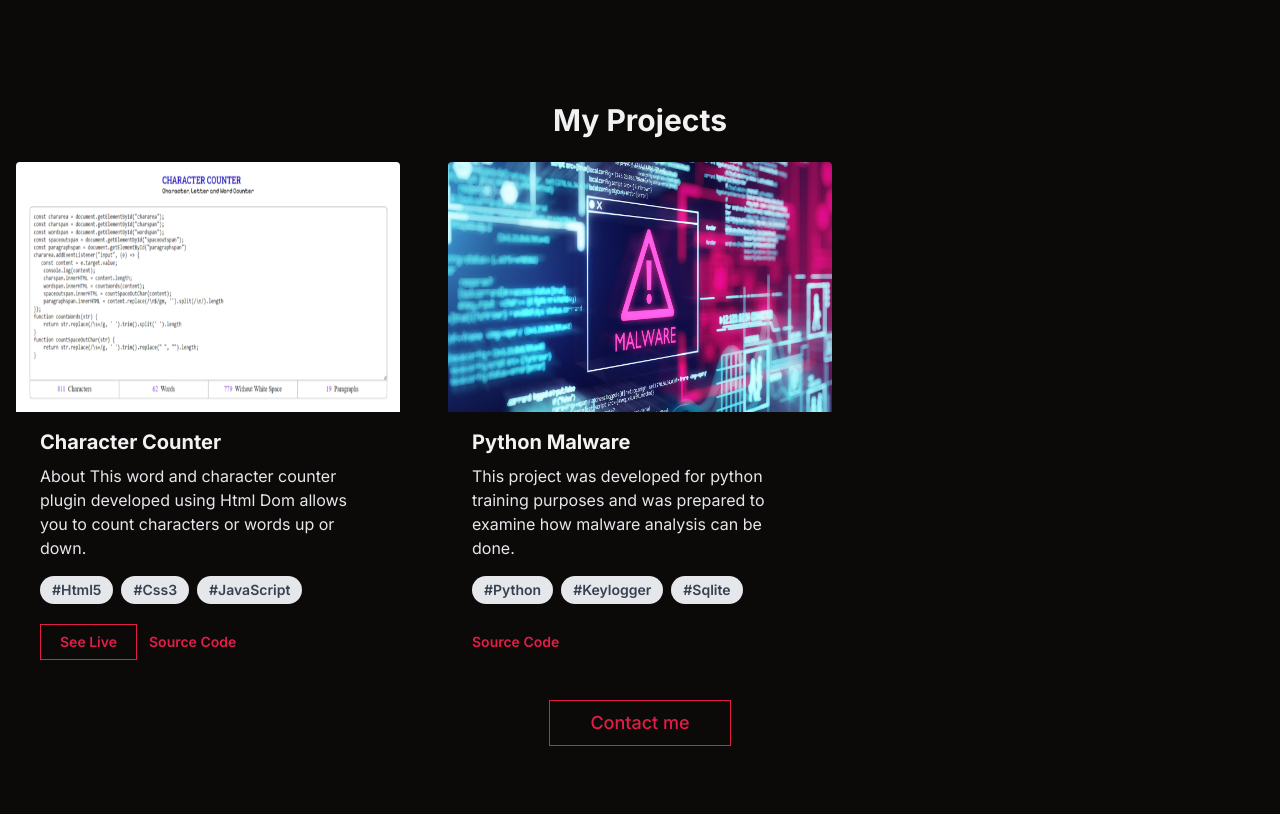
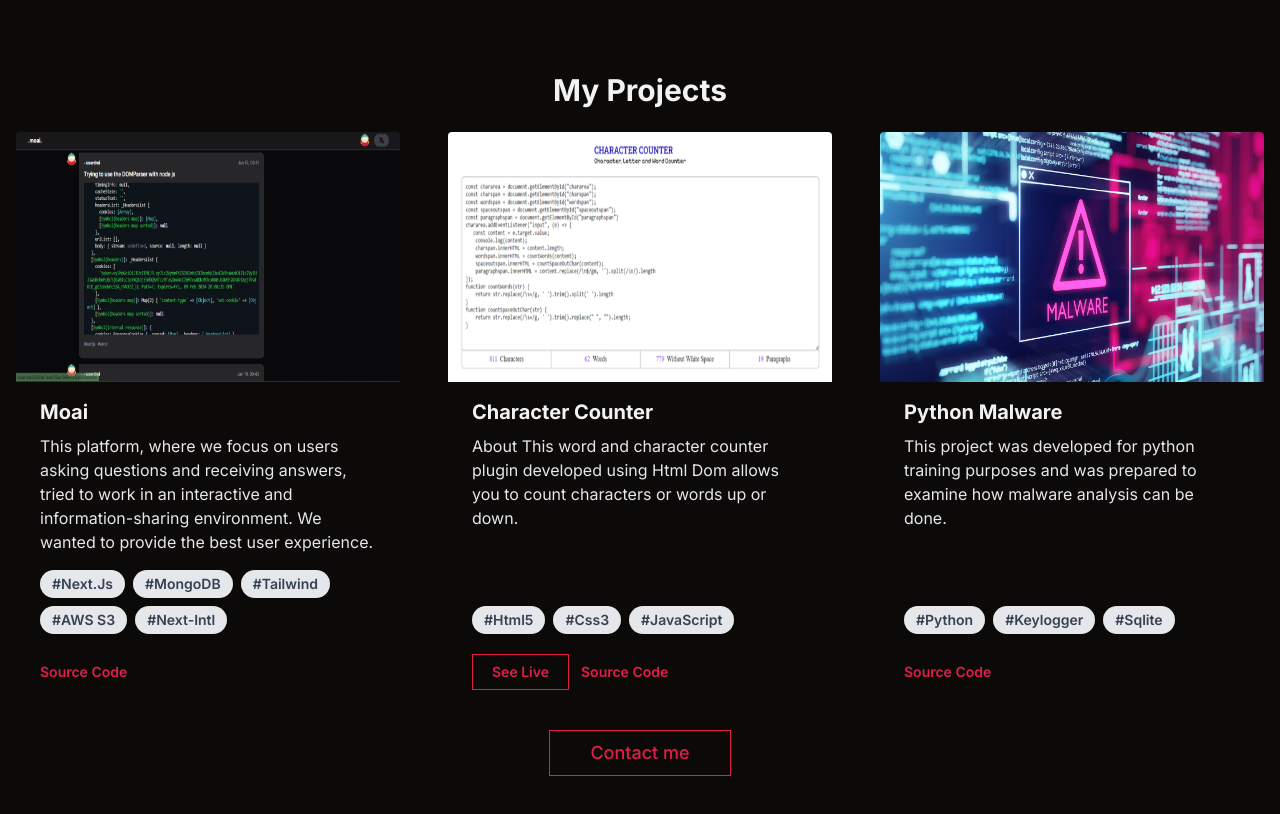
Before and after one commit to mustafakemalgordesli/mustafagordesli.com.tr, a Next.js app: page / in a window 1280 px wide. Shown: the part 2420-3234 px from the top of the page. Built offline with nearby package versions, Linux system fonts and the light colour scheme.

Commit message:
Update project card

```diff
--- a/components/project-list.jsx
+++ b/components/project-list.jsx
@@ -4,67 +4,7 @@ import Image from 'next/image';
 import { Skeleton } from '@/components/ui/skeleton';
 import { useState } from 'react';
 import Link from 'next/link';
-
-const staticProjects = [
-    {
-        id: 1,
-        imageUrl: '/char-counter.png',
-        sourceCode: 'https://github.com/mustafakemalgordesli/char-counter',
-        liveUrl: 'https://mustafakemalgordesli.github.io/char-counter/',
-        title: 'Character Counter',
-        content:
-            'About This word and character counter plugin developed using Html Dom allows you to count characters or words up or down.',
-        hastags: [
-            {
-                id: 4,
-                title: 'Html5',
-                published: true,
-                projectId: 1,
-            },
-            {
-                id: 5,
-                title: 'Css3',
-                published: true,
-                projectId: 1,
-            },
-            {
-                id: 6,
-                title: 'JavaScript',
-                published: true,
-                projectId: 1,
-            },
-        ],
-    },
-    {
-        id: 2,
-        imageUrl: '/malware-header.jpg',
-        title: 'Python Malware',
-        sourceCode: 'https://github.com/mustafakemalgordesli/python-malware',
-        liveUrl: '',
-        content:
-            'This project was developed for python training purposes and was prepared to examine how malware analysis can be done.',
-        hastags: [
-            {
-                id: 1,
-                title: 'Python',
-                published: true,
-                projectId: 2,
-            },
-            {
-                id: 2,
-                title: 'Keylogger',
-                published: true,
-                projectId: 2,
-            },
-            {
-                id: 3,
-                title: 'Sqlite',
-                published: true,
-                projectId: 2,
-            },
-        ],
-    },
-];
+import { projects } from '@/lib/data';
 
 export default function ProjectList() {
     const [isLoading, SetLoading] = useState(false);
@@ -79,7 +19,7 @@ export default function ProjectList() {
                 </>
             ) : (
                 <>
-                    {staticProjects.map((element) => (
+                    {projects.map((element) => (
                         <ProjectCard project={element} key={element.id} />
                     ))}
                 </>
@@ -109,7 +49,7 @@ const ProjectCardLoading = () => {
 
 const ProjectCard = ({ project }) => {
     return (
-        <div className="max-w-sm mx-auto rounded overflow-hidden shadow-lg dark:shadow-none">
+        <div className="flex flex-col max-w-sm mx-auto rounded overflow-hidden shadow-lg dark:shadow-none">
             <div className="h-[250px] w-full relative">
                 <Image
                     className="w-full"
@@ -124,7 +64,7 @@ const ProjectCard = ({ project }) => {
                     {project.content}
                 </p>
             </div>
-            <div className="px-6 pb-2">
+            <div className="px-6 pb-2 mt-auto">
                 {project.hastags.map((element) => (
                     <span
                         key={element.id}
--- /dev/null
+++ b/lib/data.js
@@ -0,0 +1,101 @@
+export const projects = [
+    {
+        id: 3,
+        imageUrl: '/moai.png',
+        title: 'Moai',
+        sourceCode: 'https://github.com/fvdime/moai',
+        liveUrl: '',
+        content:
+            'This platform, where we focus on users asking questions and receiving answers, tried to work in an interactive and information-sharing environment. We wanted to provide the best user experience.',
+        hastags: [
+            {
+                id: 1,
+                title: 'Next.Js',
+                published: true,
+                projectId: 3,
+            },
+            {
+                id: 2,
+                title: 'MongoDB',
+                published: true,
+                projectId: 3,
+            },
+            {
+                id: 3,
+                title: 'Tailwind',
+                published: true,
+                projectId: 3,
+            },
+            {
+                id: 4,
+                title: 'AWS S3',
+                published: true,
+                projectId: 3,
+            },
+            {
+                id: 5,
+                title: 'Next-Intl',
+                published: true,
+                projectId: 3,
+            },
+        ],
+    },
+    {
+        id: 1,
+        imageUrl: '/char-counter.png',
+        sourceCode: 'https://github.com/mustafakemalgordesli/char-counter',
+        liveUrl: 'https://mustafakemalgordesli.github.io/char-counter/',
+        title: 'Character Counter',
+        content:
+            'About This word and character counter plugin developed using Html Dom allows you to count characters or words up or down.',
+        hastags: [
+            {
+                id: 4,
+                title: 'Html5',
+                published: true,
+                projectId: 1,
+            },
+            {
+                id: 5,
+                title: 'Css3',
+                published: true,
+                projectId: 1,
+            },
+            {
+                id: 6,
+                title: 'JavaScript',
+                published: true,
+                projectId: 1,
+            },
+        ],
+    },
+    {
+        id: 2,
+        imageUrl: '/malware-header.jpg',
+        title: 'Python Malware',
+        sourceCode: 'https://github.com/mustafakemalgordesli/python-malware',
+        liveUrl: '',
+        content:
+            'This project was developed for python training purposes and was prepared to examine how malware analysis can be done.',
+        hastags: [
+            {
+                id: 1,
+                title: 'Python',
+                published: true,
+                projectId: 2,
+            },
+            {
+                id: 2,
+                title: 'Keylogger',
+                published: true,
+                projectId: 2,
+            },
+            {
+                id: 3,
+                title: 'Sqlite',
+                published: true,
+                projectId: 2,
+            },
+        ],
+    },
+];
--- a/package.json
+++ b/package.json
@@ -22,6 +22,7 @@
         "clsx": "^2.0.0",
         "crypto": "^1.0.1",
         "formik": "^2.4.5",
+        "framer-motion": "^11.0.3",
         "http-status": "^1.7.0",
         "immer": "^10.0.3",
         "lucide-react": "^0.284.0",
```
Also changed, not shown: public/moai.png (added), 1 other file (tests, documents, lock files or other folders).
